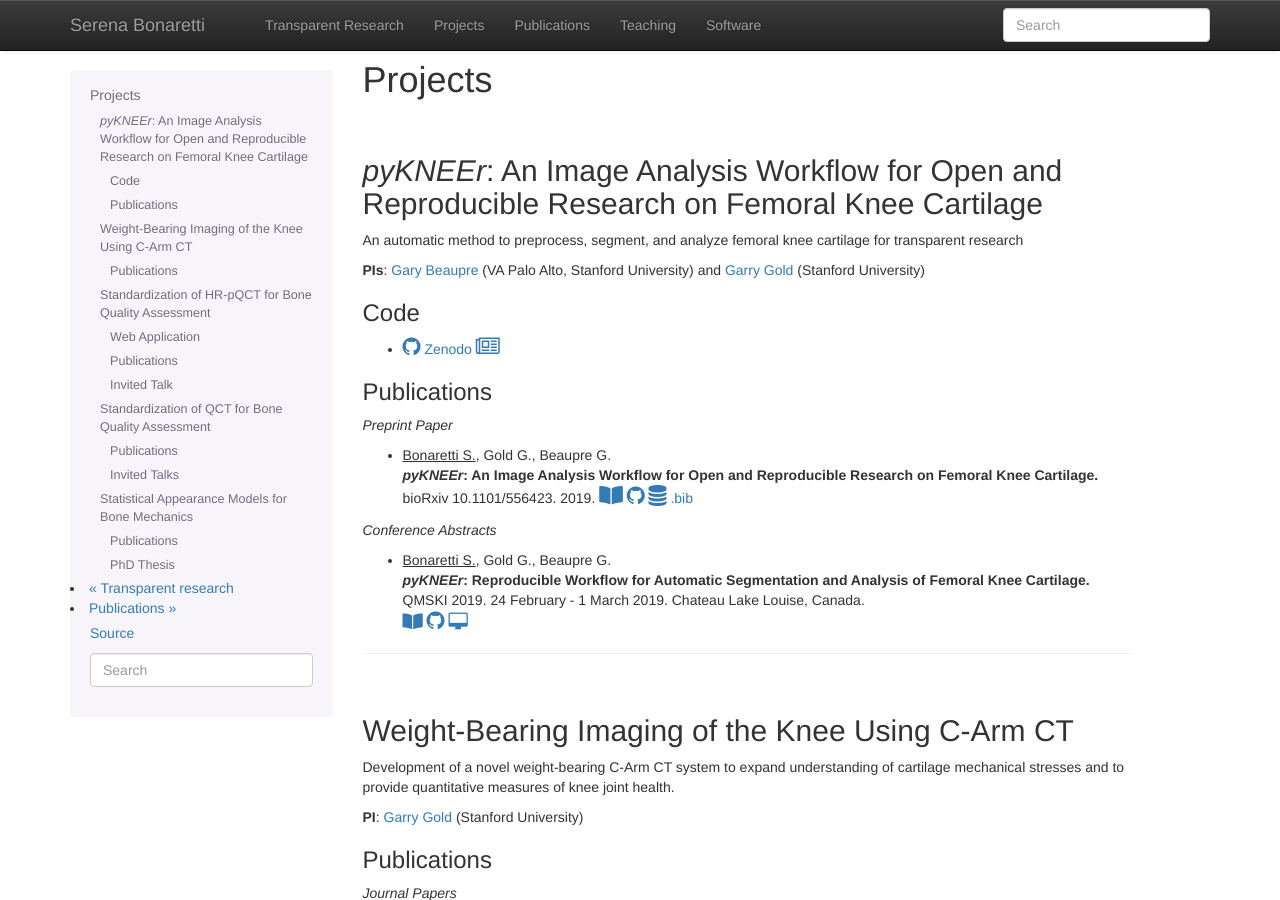
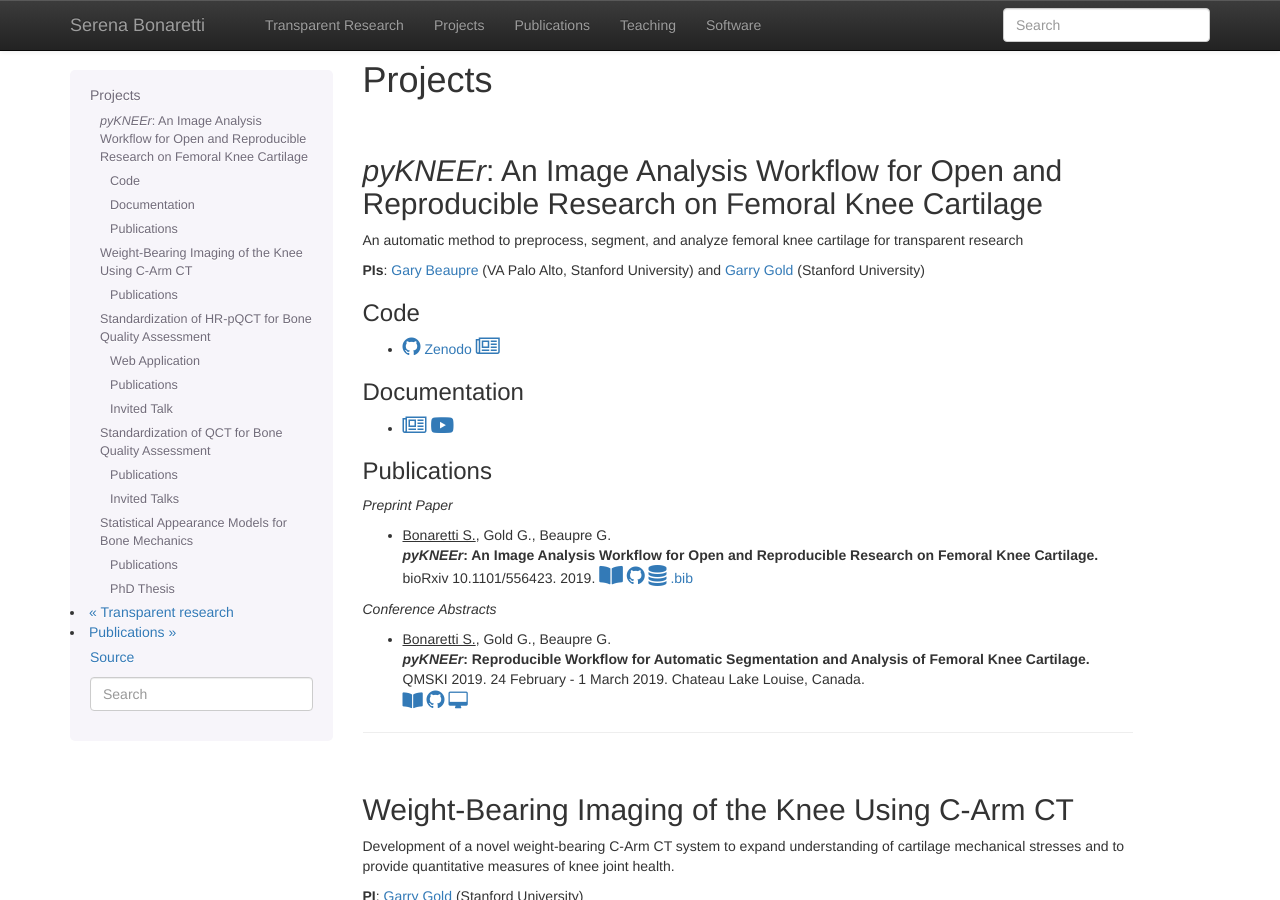
Before and after one commit to sbonaretti/sbonaretti.github.io, a Sphinx documentation site: the page built from source/projects.rst, in a window 1280 px wide and 900 px high. Built offline with Sphinx 7.4.7, drawn with Linux system fonts in a browser that asks for light colours; nearby versions of some CDN libraries; formulas are drawn with MathJax 3.

Commit message:
talks and pykneer video

```diff
--- a/source/projects.rst
+++ b/source/projects.rst
@@ -25,6 +25,16 @@ Code
     <a href="https://github.com/sbonaretti/pyKNEEr" target="_blank"><i class="fa fa-github" style="font-size:21px;"></i></a>
     <a href="https://zenodo.org/badge/latestdoi/155445441" target="_blank">Zenodo</a>
     <a href="https://sbonaretti.github.io/pyKNEEr/" target="_blank"><i class="fa fa-newspaper" style="font-size:21px;"></i></a>
+    <p style="margin-bottom:0.3cm;"></p>
+
+Documentation
+++++++++++++++++++++++++++++++++++++++++++++++++++++++++++++++++++++++++++++++++
+
+* .. raw:: html
+
+    <link rel="stylesheet" href="https://cdnjs.cloudflare.com/ajax/libs/font-awesome/4.7.0/css/font-awesome.min.css">
+    <a href="https://sbonaretti.github.io/pyKNEEr/" target="_blank"><i class="fa fa-newspaper" style="font-size:21px;"></i></a>
+    <a href="https://www.youtube.com/channel/UCk1sLroo_tgJqcn-0EVh6zQ/videos" target="_blank"><i class="fab fa-youtube" style="font-size:21px;"></i></a>
     <p style="margin-bottom:0.3cm;"></p>
 
 
--- a/source/software.rst
+++ b/source/software.rst
@@ -33,6 +33,8 @@ An automatic method to preprocess, segment, and analyze femoral knee cartilage f
    <i>Data repository</i>: <a href="https://zenodo.org/record/2530609" target="_blank"><i class="fa fa-database" style="font-size:21px;"></i></a>
    <br>
    <i>Documentation</i>: <a href="https://sbonaretti.github.io/pyKNEEr/" target="_blank"><i class="fa fa-newspaper" style="font-size:21px;"></i></a>
+   <br>
+   <i>Video</i>: <a href="https://www.youtube.com/channel/UCk1sLroo_tgJqcn-0EVh6zQ/videos" target="_blank"><i class="fab fa-youtube" style="font-size:21px;"></i></a>
    <br>
    <i>Publication</i>: <a href="https://www.biorxiv.org/content/10.1101/556423v1" target="_blank"><i class="fas fa-book-open" style="font-size:18px;"></i></a>
 
```
